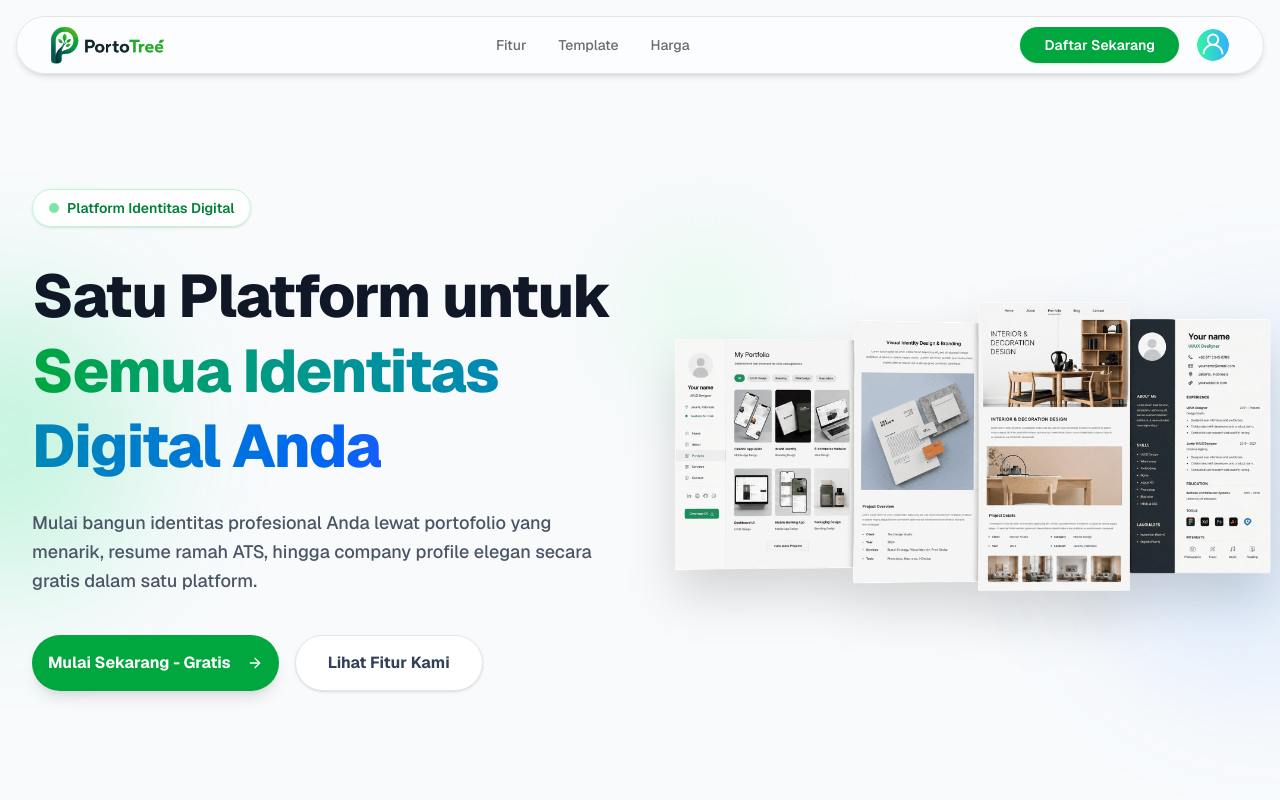
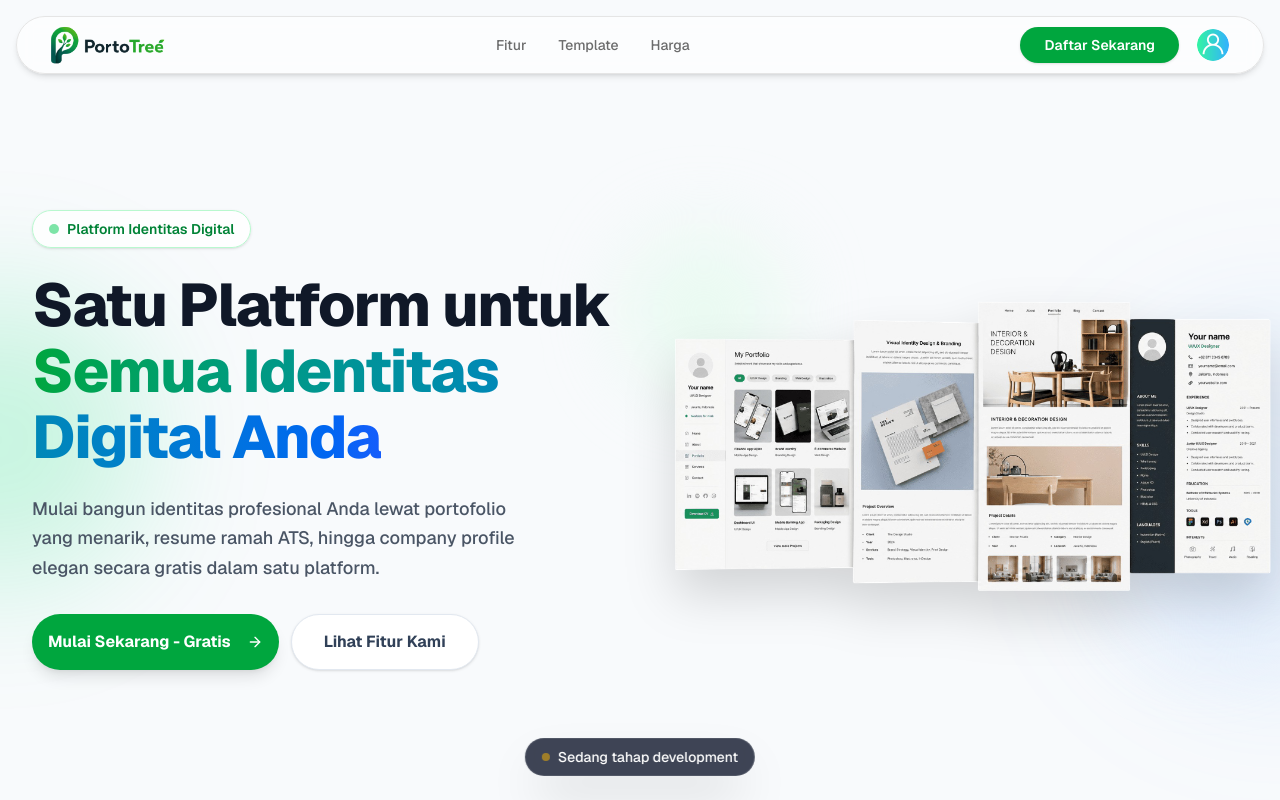
Before and after one commit to stockysee/Portotree.com, a Next.js app: page / in a window 1280 px wide. Shown: the top 800 px of the page. Built offline with nearby package versions, Linux system fonts and the light colour scheme.

Commit message:
update 3

```diff
--- a/src/app/layout.tsx
+++ b/src/app/layout.tsx
@@ -27,7 +27,15 @@ export default function RootLayout({
       lang="en"
       className={`${geistSans.variable} ${geistMono.variable} h-full antialiased`}
     >
-      <body className="min-h-full flex flex-col custom-scrollbar overflow-x-hidden">{children}</body>
+      <body className="min-h-full flex flex-col custom-scrollbar overflow-x-hidden">
+        {children}
+
+        {/* Temporary Development Toast */}
+        <div className="fixed bottom-6 left-1/2 -translate-x-1/2 z-[100] px-4 py-2 rounded-full bg-slate-900/80 backdrop-blur-md text-white text-sm font-medium shadow-2xl border border-white/10 flex items-center gap-2 pointer-events-none animate-in fade-in slide-in-from-bottom-4 duration-500 whitespace-nowrap w-max">
+          <div className="w-2 h-2 rounded-full bg-amber-400 animate-pulse shrink-0"></div>
+          Sedang tahap development
+        </div>
+      </body>
     </html>
   );
 }
--- a/src/app/page.tsx
+++ b/src/app/page.tsx
@@ -43,25 +43,25 @@ export default function Home() {
                 initial={{ opacity: 0, x: -20 }}
                 animate={{ opacity: 1, x: 0 }}
                 transition={{ duration: 0.8 }}
-                className="text-left z-20"
+                className="text-center lg:text-left z-20 flex flex-col items-center lg:items-start"
               >
-                <div className="inline-flex items-center gap-2 px-4 py-2 rounded-full bg-white/80 backdrop-blur-md border border-green-200 text-green-700 text-sm font-semibold mb-6 md:mb-8 shadow-sm">
+                <div className="inline-flex items-center gap-2 px-4 py-2 rounded-full bg-white/80 backdrop-blur-md border border-green-200 text-green-700 text-xs sm:text-sm font-semibold mb-6 shadow-sm">
                   <span className="flex h-2.5 w-2.5 rounded-full bg-green-500 animate-pulse"></span>
                   Platform Identitas Digital
                 </div>
 
-                <h1 className="text-4xl sm:text-5xl lg:text-[3.25rem] xl:text-6xl font-extrabold tracking-tight text-gray-900 mb-6 leading-[1.1] md:leading-tight">
+                <h1 className="text-[2.5rem] leading-[1.15] sm:text-5xl lg:text-[3.25rem] xl:text-6xl font-extrabold tracking-tight text-gray-900 mb-5 lg:mb-6 lg:leading-[1.1]">
                   <span className="lg:whitespace-nowrap">Satu Platform untuk</span> <br className="hidden lg:block" />
                   <span className="text-transparent bg-clip-text bg-gradient-to-r from-green-600 to-blue-600">
                     Semua Identitas Digital Anda
                   </span>
                 </h1>
 
-                <p className="text-base sm:text-lg text-gray-600 font-medium leading-relaxed mb-8 md:mb-10 max-w-xl">
+                <p className="text-base sm:text-lg text-gray-600 font-medium leading-relaxed mb-8 max-w-lg mx-auto lg:mx-0">
                   Mulai bangun identitas profesional Anda lewat portofolio yang menarik, resume ramah ATS, hingga company profile elegan secara gratis dalam satu platform.
                 </p>
 
-                <div className="flex flex-col sm:flex-row gap-4 justify-start items-start sm:items-center">
+                <div className="flex flex-col sm:flex-row gap-3 w-full sm:w-auto justify-center lg:justify-start items-center">
                   <Link href="/register" className="w-full sm:w-auto">
                     <Button size="lg" className="w-full h-14 px-8 text-base font-bold bg-green-600 hover:bg-green-700 text-white rounded-full shadow-lg hover:shadow-green-600/30 transition-all hover:-translate-y-1">
                       Mulai Sekarang - Gratis
```
